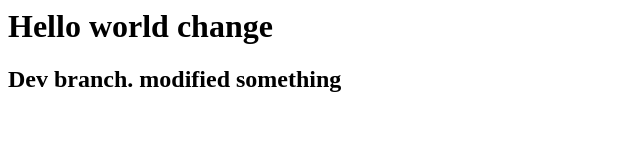
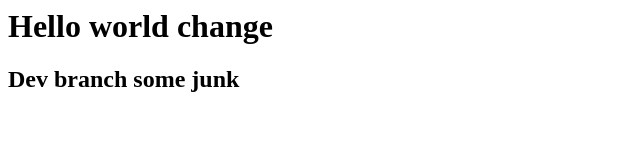
Before and after one commit to pinnapureddyraghuram/firstgitrepo, a plain HTML site: page index.html in a window 1280 px wide. Shown: the whole page, without its empty margins (0-640 px from the left). Drawn offline with Linux system fonts and the light colour scheme.

Commit message:
some junk addded

```diff
--- a/index.html
+++ b/index.html
@@ -1,6 +1,6 @@
 <html>
 	<body>
 		<h1>Hello world change</h1>
-		<h2>Dev branch. modified something</h2>
+		<h2>Dev branch some junk</h2>
 	</body>
 </html>
```
